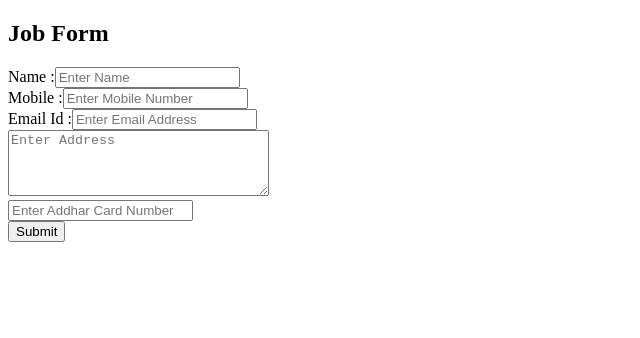
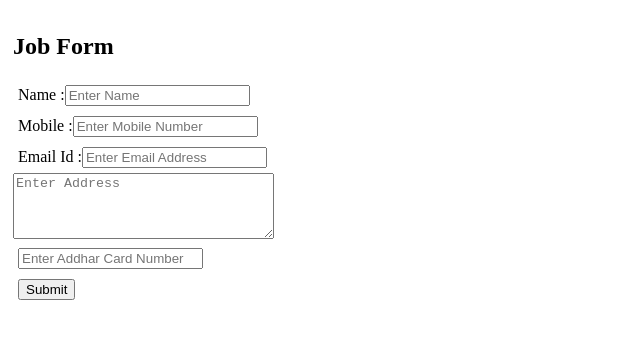
Before and after one commit to kumar0697/myProject, an Angular app: page /jobs in a window 1280 px wide. Shown: the top 338 px of the page, without its empty margins (0-640 px from the left). Built offline with nearby package versions, Linux system fonts and the light colour scheme.

Commit message:
little css done

```diff
--- a/src/app/jobs/jobs.component.css
+++ b/src/app/jobs/jobs.component.css
@@ -0,0 +1,3 @@
+div{
+    padding: 5px;
+}
```
